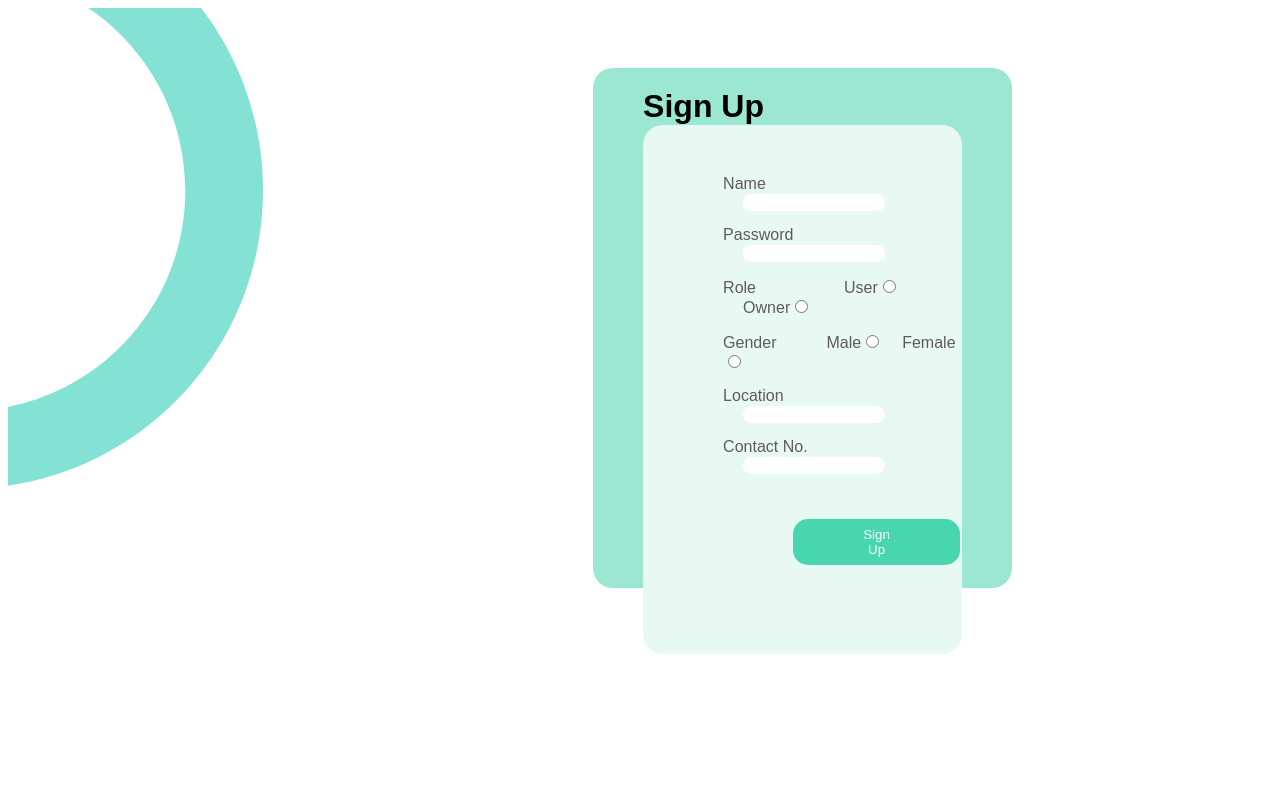
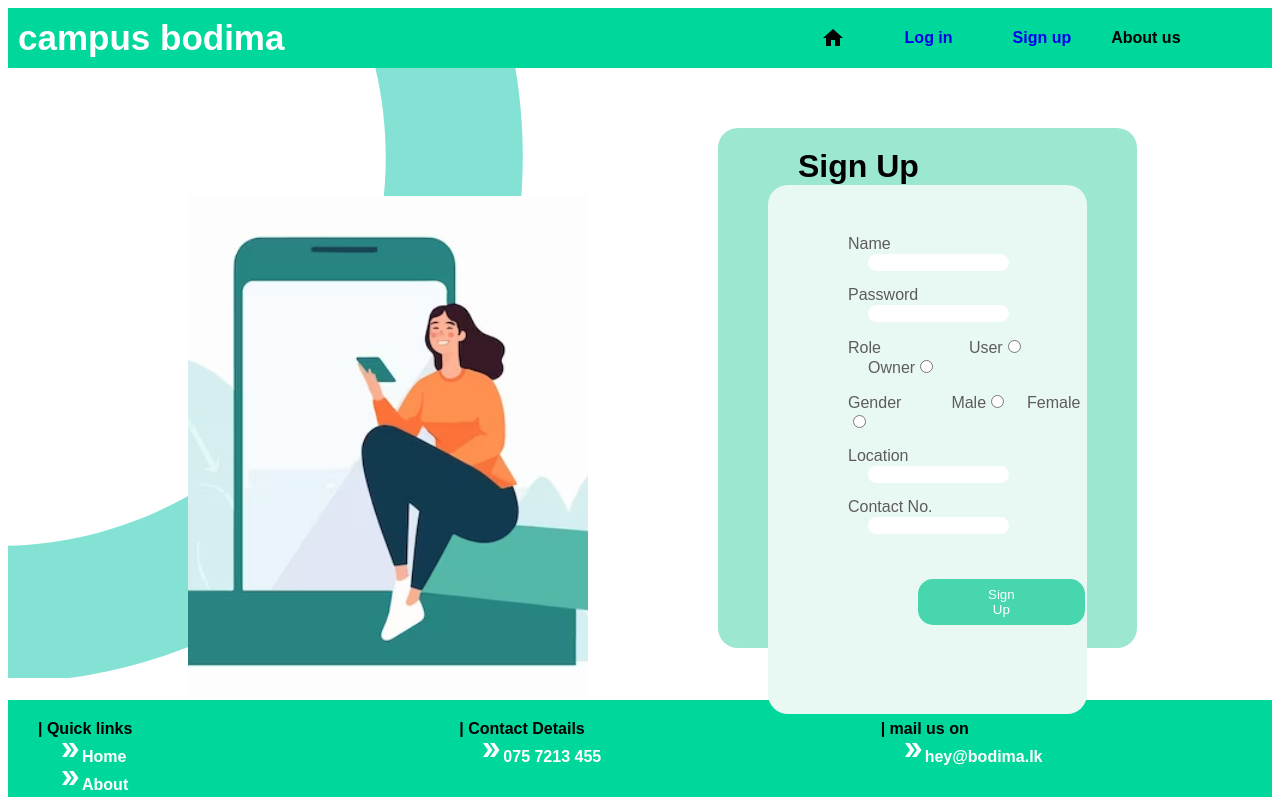
Before and after one commit to KDDilshan/NSBM-Boarding-House-Finder, a React (Create React App) app: page /Signup in a window 1280 px wide. Shown: the top 797 px of the page. Built offline with nearby package versions, Linux system fonts and the light colour scheme.

Commit message:
Link Login and SignUp pages.

```diff
--- a/src/App.js
+++ b/src/App.js
@@ -9,6 +9,7 @@ function App() {
         <Routes>
           <Route path="/" element={<Login/>}></Route>
           <Route path="/Signup" element={<SignUp/>}></Route>
+
         </Routes>
     </BrowserRouter>
    </div>
--- a/src/Components/SignUpComps/SignUpLeft.js
+++ b/src/Components/SignUpComps/SignUpLeft.js
@@ -5,6 +5,7 @@ export default function SignUpLeft() {
   return (
     <div className='imageContainer'>
       <img src="./images/formImage.svg" alt="" className="imgOne" />
+      <img src="./images/signup2.avif" alt="" className="imgTwo" />
     </div>
   )
 }
--- a/src/Components/SignUpComps/signUpRight.css
+++ b/src/Components/SignUpComps/signUpRight.css
@@ -5,7 +5,7 @@
     padding: 50px;
     padding-top: 20px;
     padding-bottom: 200px;
-    margin-left: 330px;
+    margin-left: 130px;
     margin-right: 260px;
     margin-top: 60px;
     border-radius: 20px;
--- a/src/Pages/LoginPage/Login.js
+++ b/src/Pages/LoginPage/Login.js
@@ -2,12 +2,19 @@ import React from 'react'
 import './login.css'
 import LoginRight from '../../Components/LogingComps/LoginRight'
 import LoginLeft from '../../Components/LogingComps/LoginLeft'
+import NavBar from '../../Components/NavigationBar/NavBar'
+import Footer from '../../Components/Footer/Footer'
 
 export default function Login() {
   return (
-    <div className='loginPageContainer'>
-      <LoginLeft/>
-      <LoginRight/>
+    <div>
+      <NavBar/>
+      <div className='loginPageContainer'>
+        <LoginLeft/>
+        <LoginRight/>
+      </div>
+      <Footer/>
     </div>
+
   )
 }
--- a/src/Pages/SignUpPage/SignUp.js
+++ b/src/Pages/SignUpPage/SignUp.js
@@ -2,12 +2,19 @@ import React from 'react'
 import './signup.css'
 import SignUpRight from '../../Components/SignUpComps/SignUpRight'
 import SignUpLeft from '../../Components/SignUpComps/SignUpLeft'
+import NavBar from '../../Components/NavigationBar/NavBar'
+import Footer from '../../Components/Footer/Footer'
 
 export default function SignUp() {
   return (
-    <div className='pageContainer'>
-      <SignUpLeft/>
-      <SignUpRight/>
+    <div>
+      <NavBar/>
+      <div className='pageContainer'>
+        <SignUpLeft/>
+        <SignUpRight/>
+      </div>
+      <Footer/>
     </div>
+
   )
 }
```
Also changed, not shown: public/images/signup2.avif (added), src/Components/SignUpComps/signUpLeft.css (line endings or trailing spaces).
